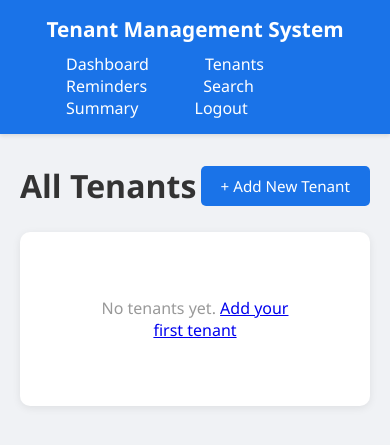
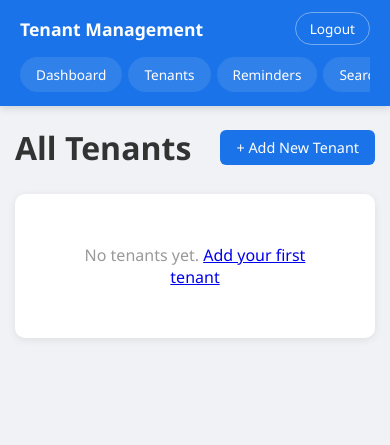
Before and after one commit to Albert-Mugarura/tenant-management, a Flask app: page /tenants in a window 390 px wide. Shown: the top 445 px of the page. Run offline with Flask 3, Linux system fonts and the light colour scheme; the visitor is signed in with stand-in values (Sample User, id 1); data that the repository does not hold is empty.

Commit message:
Beautify navbar for mobile - pill-style nav links, separate logout button

```diff
--- a/templates/base.html
+++ b/templates/base.html
@@ -7,26 +7,30 @@
     <style>
         * { margin: 0; padding: 0; box-sizing: border-box; }
         body { font-family: 'Segoe UI', Tahoma, Geneva, Verdana, sans-serif; background: #f0f2f5; color: #333; }
-        .navbar { background: #1a73e8; padding: 15px 30px; color: white; display: flex; justify-content: space-between; align-items: center; box-shadow: 0 2px 4px rgba(0,0,0,0.1); }
-        .navbar h1 { font-size: 1.3em; }
-        .navbar nav a { color: white; text-decoration: none; margin-left: 20px; padding: 8px 16px; border-radius: 5px; transition: background 0.3s; }
-        .navbar nav a:hover { background: rgba(255,255,255,0.2); }
-        .container { max-width: 1200px; margin: 30px auto; padding: 0 20px; }
-        .card { background: white; border-radius: 10px; padding: 25px; margin-bottom: 20px; box-shadow: 0 2px 8px rgba(0,0,0,0.08); }
-        .card h2 { color: #1a73e8; margin-bottom: 20px; font-size: 1.3em; border-bottom: 2px solid #e0e0e0; padding-bottom: 10px; }
-        .stats-grid { display: grid; grid-template-columns: repeat(auto-fit, minmax(200px, 1fr)); gap: 20px; margin-bottom: 30px; }
-        .stat-card { background: white; border-radius: 10px; padding: 20px; text-align: center; box-shadow: 0 2px 8px rgba(0,0,0,0.08); }
-        .stat-card h3 { color: #666; font-size: 0.9em; margin-bottom: 10px; }
-        .stat-card .value { font-size: 1.8em; font-weight: bold; }
+        .navbar { background: #1a73e8; padding: 12px 20px; color: white; box-shadow: 0 2px 8px rgba(0,0,0,0.15); }
+        .navbar-top { display: flex; justify-content: space-between; align-items: center; margin-bottom: 12px; }
+        .navbar-top h1 { font-size: 1.1em; font-weight: 600; }
+        .navbar-top .logout { color: white; text-decoration: none; padding: 6px 14px; border: 1px solid rgba(255,255,255,0.4); border-radius: 20px; font-size: 0.85em; transition: all 0.3s; }
+        .navbar-top .logout:hover { background: rgba(255,255,255,0.2); border-color: rgba(255,255,255,0.7); }
+        .navbar nav { display: flex; gap: 6px; overflow-x: auto; padding-bottom: 2px; }
+        .navbar nav a { color: white; text-decoration: none; padding: 8px 16px; border-radius: 20px; font-size: 0.85em; white-space: nowrap; transition: background 0.3s; background: rgba(255,255,255,0.1); }
+        .navbar nav a:hover { background: rgba(255,255,255,0.25); }
+        .container { max-width: 1200px; margin: 20px auto; padding: 0 15px; }
+        .card { background: white; border-radius: 10px; padding: 20px; margin-bottom: 15px; box-shadow: 0 2px 8px rgba(0,0,0,0.08); }
+        .card h2 { color: #1a73e8; margin-bottom: 15px; font-size: 1.2em; border-bottom: 2px solid #e0e0e0; padding-bottom: 10px; }
+        .stats-grid { display: grid; grid-template-columns: repeat(2, 1fr); gap: 12px; margin-bottom: 20px; }
+        .stat-card { background: white; border-radius: 10px; padding: 15px; text-align: center; box-shadow: 0 2px 8px rgba(0,0,0,0.08); }
+        .stat-card h3 { color: #666; font-size: 0.8em; margin-bottom: 8px; }
+        .stat-card .value { font-size: 1.4em; font-weight: bold; }
         .stat-card.green .value { color: #34a853; }
         .stat-card.blue .value { color: #1a73e8; }
         .stat-card.red .value { color: #ea4335; }
         .stat-card.orange .value { color: #fbbc04; }
-        table { width: 100%; border-collapse: collapse; margin-top: 15px; }
-        th, td { padding: 12px 15px; text-align: left; border-bottom: 1px solid #e0e0e0; }
-        th { background: #f8f9fa; font-weight: 600; color: #555; }
+        table { width: 100%; border-collapse: collapse; margin-top: 10px; font-size: 0.9em; }
+        th, td { padding: 10px 12px; text-align: left; border-bottom: 1px solid #e0e0e0; }
+        th { background: #f8f9fa; font-weight: 600; color: #555; font-size: 0.85em; }
         tr:hover { background: #f8f9fa; }
-        .btn { display: inline-block; padding: 10px 20px; border: none; border-radius: 5px; cursor: pointer; font-size: 0.95em; text-decoration: none; transition: all 0.3s; }
+        .btn { display: inline-block; padding: 8px 16px; border: none; border-radius: 6px; cursor: pointer; font-size: 0.9em; text-decoration: none; transition: all 0.3s; }
         .btn-primary { background: #1a73e8; color: white; }
         .btn-primary:hover { background: #1557b0; }
         .btn-success { background: #34a853; color: white; }
@@ -35,33 +39,38 @@
         .btn-danger:hover { background: #d33426; }
         .btn-warning { background: #fbbc04; color: #333; }
         .btn-warning:hover { background: #e5ac00; }
-        .btn-sm { padding: 6px 12px; font-size: 0.85em; }
+        .btn-sm { padding: 5px 10px; font-size: 0.8em; }
         .form-group { margin-bottom: 15px; }
         .form-group label { display: block; margin-bottom: 5px; font-weight: 600; color: #555; }
-        .form-group input, .form-group select { width: 100%; padding: 10px 15px; border: 1px solid #ddd; border-radius: 5px; font-size: 1em; }
+        .form-group input, .form-group select { width: 100%; padding: 10px 12px; border: 1px solid #ddd; border-radius: 6px; font-size: 0.95em; }
         .form-group input:focus, .form-group select:focus { outline: none; border-color: #1a73e8; box-shadow: 0 0 0 2px rgba(26,115,232,0.2); }
-        .badge { display: inline-block; padding: 4px 10px; border-radius: 15px; font-size: 0.8em; font-weight: 600; }
+        .badge { display: inline-block; padding: 3px 8px; border-radius: 12px; font-size: 0.75em; font-weight: 600; }
         .badge-danger { background: #fce8e6; color: #ea4335; }
         .badge-warning { background: #fef7e0; color: #f9a825; }
         .badge-success { background: #e6f4ea; color: #34a853; }
-        .flash { padding: 12px 20px; border-radius: 5px; margin-bottom: 20px; }
+        .flash { padding: 10px 15px; border-radius: 6px; margin-bottom: 15px; }
         .flash-success { background: #e6f4ea; color: #34a853; border: 1px solid #34a853; }
         .flash-error { background: #fce8e6; color: #ea4335; border: 1px solid #ea4335; }
-        .empty-state { text-align: center; padding: 40px; color: #999; }
-        .actions { display: flex; gap: 10px; flex-wrap: wrap; }
-        @media (max-width: 768px) { .navbar { flex-direction: column; gap: 10px; } .navbar nav { flex-wrap: wrap; justify-content: center; } }
+        .empty-state { text-align: center; padding: 30px; color: #999; }
+        .actions { display: flex; gap: 8px; flex-wrap: wrap; }
+        @media (min-width: 768px) {
+            .navbar-top h1 { font-size: 1.3em; }
+            .stats-grid { grid-template-columns: repeat(4, 1fr); }
+        }
     </style>
 </head>
 <body>
     <div class="navbar">
-        <h1>Tenant Management System</h1>
+        <div class="navbar-top">
+            <h1>Tenant Management</h1>
+            <a href="{{ url_for('logout') }}" class="logout">Logout</a>
+        </div>
         <nav>
             <a href="{{ url_for('index') }}">Dashboard</a>
             <a href="{{ url_for('tenants_list') }}">Tenants</a>
             <a href="{{ url_for('reminders_view') }}">Reminders</a>
             <a href="{{ url_for('search_view') }}">Search</a>
             <a href="{{ url_for('summary_view') }}">Summary</a>
-            <a href="{{ url_for('logout') }}">Logout</a>
         </nav>
     </div>
     <div class="container">
```
